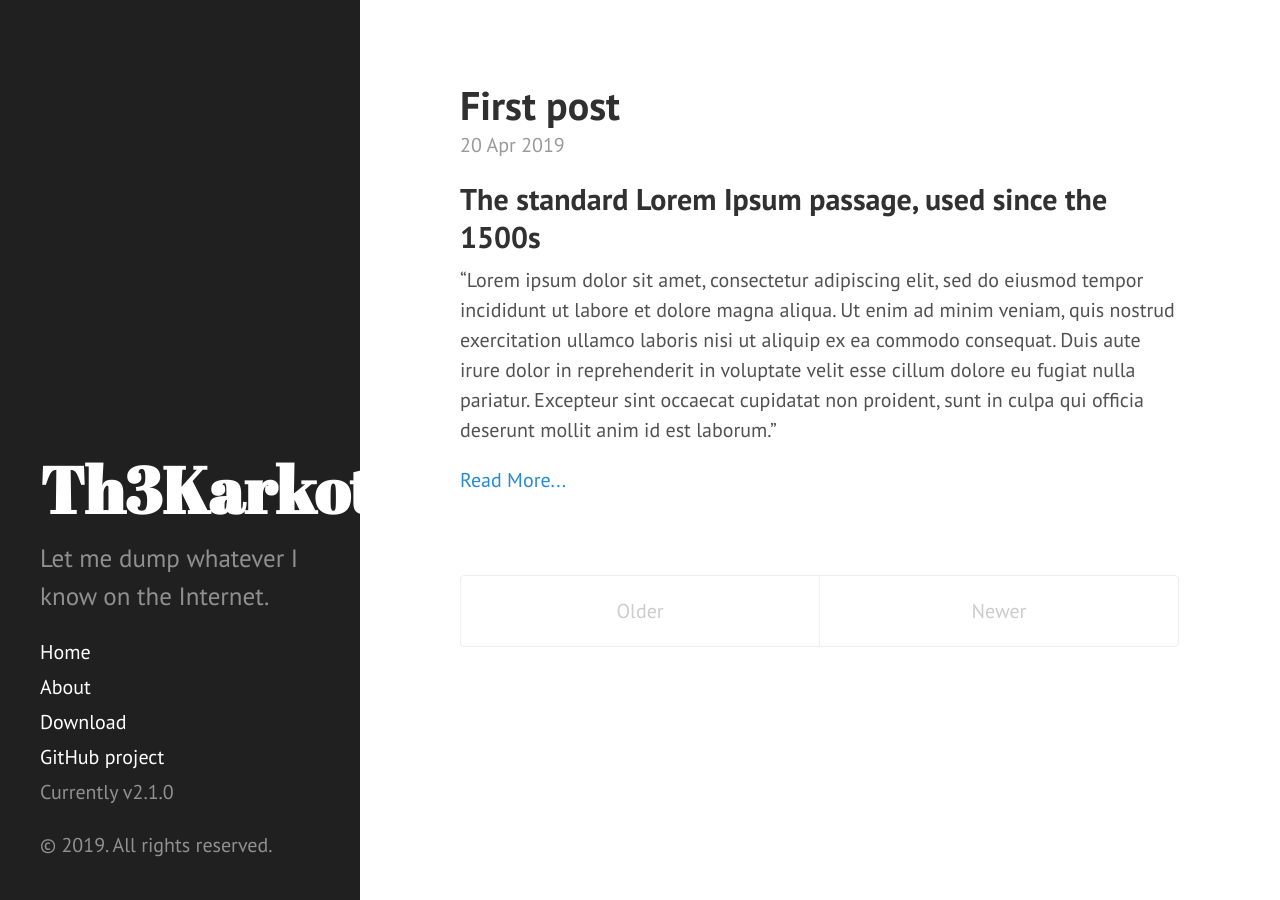
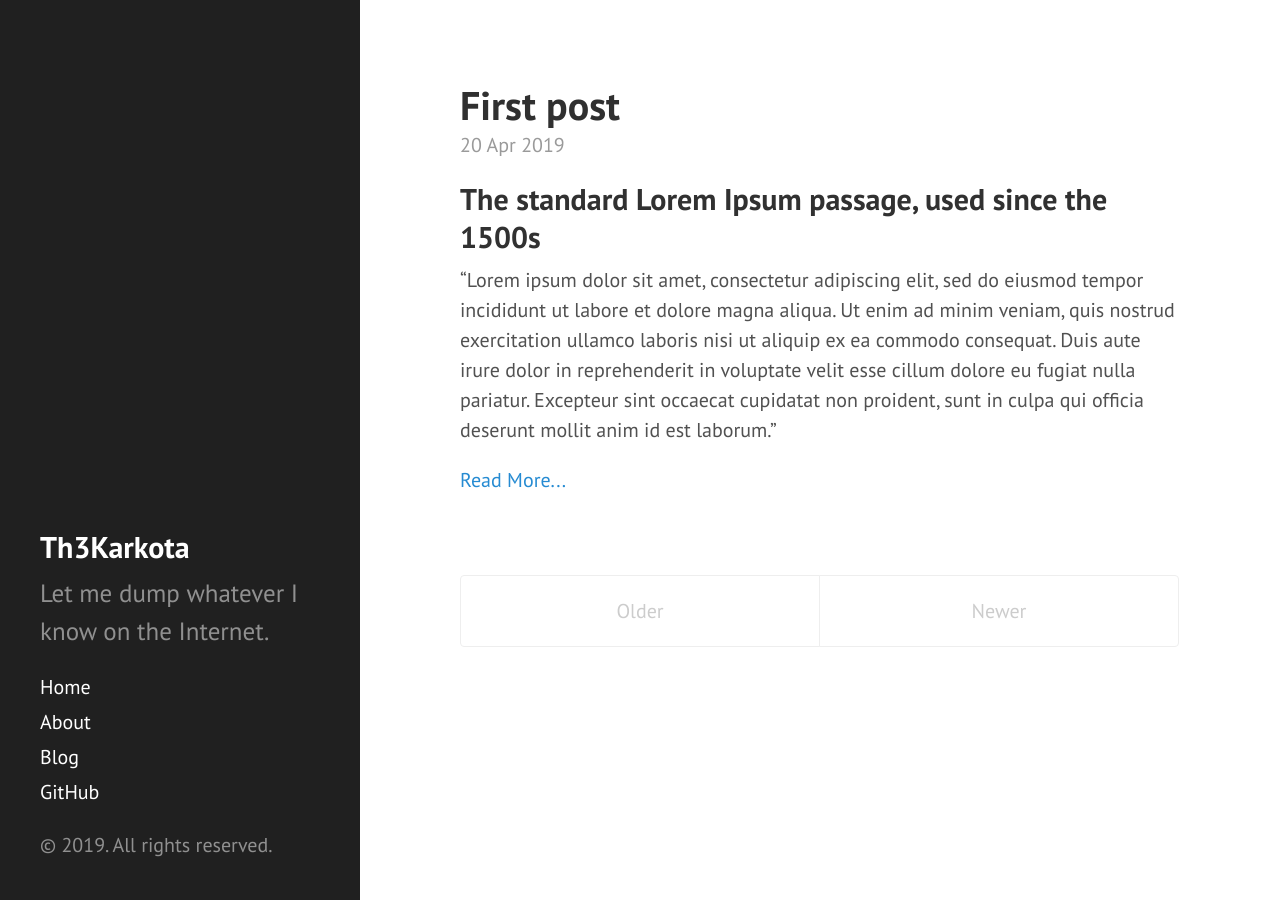
Before and after one commit to jadia/old-jadia.github.io, a Jekyll site: the page built from index.html, in a window 1280 px wide. Built offline with Jekyll 4.4.1, drawn with Linux system fonts in a browser that asks for light colours; Markdown is read by kramdown in place of the engine named in the settings; the list of posts is cut into pages by our own code.

Commit message:
Rebrand sidebar

```diff
--- a/_includes/sidebar.html
+++ b/_includes/sidebar.html
@@ -1,11 +1,11 @@
 <div class="sidebar">
   <div class="container sidebar-sticky">
     <div class="sidebar-about">
-      <h1>
+      <h2>
         <a href="{{ site.baseurl }}">
           {{ site.title }}
         </a>
-      </h1>
+      </h2>
       <p class="lead">{{ site.description }}</p>
     </div>
 
@@ -21,14 +21,14 @@
       {% for node in pages_list %}
       {% if node.title != null %}
       {% if node.layout == "page" %}
-            <a class="sidebar-nav-item{% if page.url == node.url %} active{% endif %}" href="{{ node.url }}">{{ node.title }}</a>
+      <a class="sidebar-nav-item{% if page.url == node.url %} active{% endif %}"
+        href="{{ node.url }}">{{ node.title }}</a>
       {% endif %}
       {% endif %}
       {% endfor %}
 
-      <a class="sidebar-nav-item" href="{{ site.github.repo }}/archive/v{{ site.version }}.zip">Download</a>
-      <a class="sidebar-nav-item" href="{{ site.github.repo }}">GitHub project</a>
-      <span class="sidebar-nav-item">Currently v{{ site.version }}</span>
+      <a class="sidebar-nav-item" href="http://nitishjadia.com">Blog</a>
+      <a class="sidebar-nav-item" href="{{ site.github.repo }}">GitHub</a>
     </nav>
 
     <p>&copy; {{ site.time | date: '%Y' }}. All rights reserved.</p>
```
Lines whose indentation alone changed are shown as unchanged.
